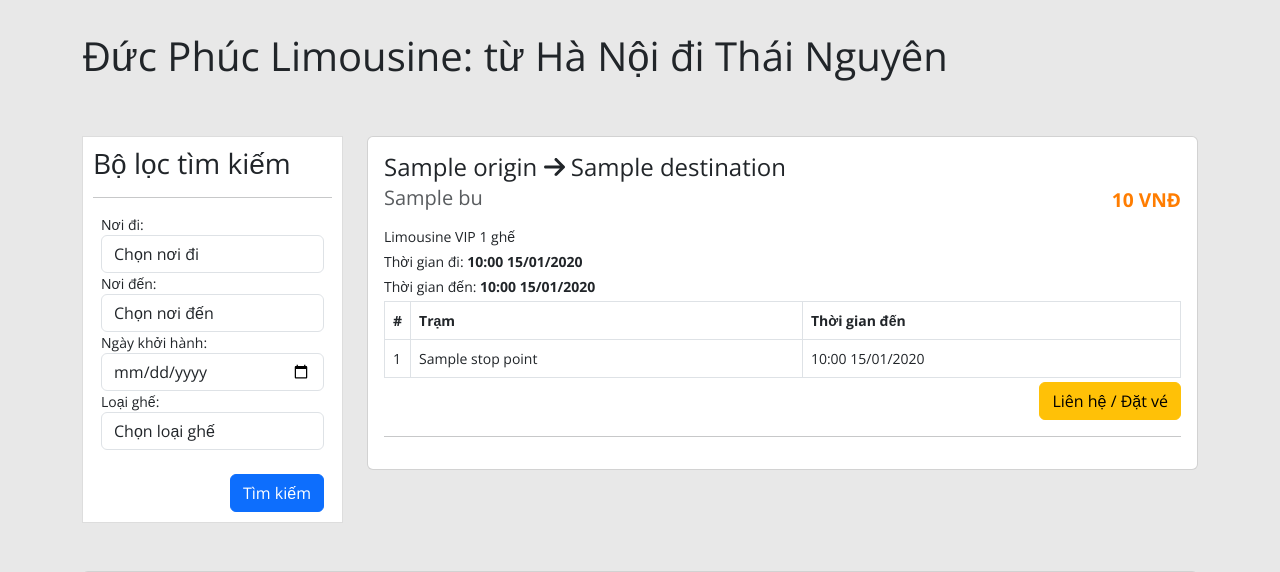
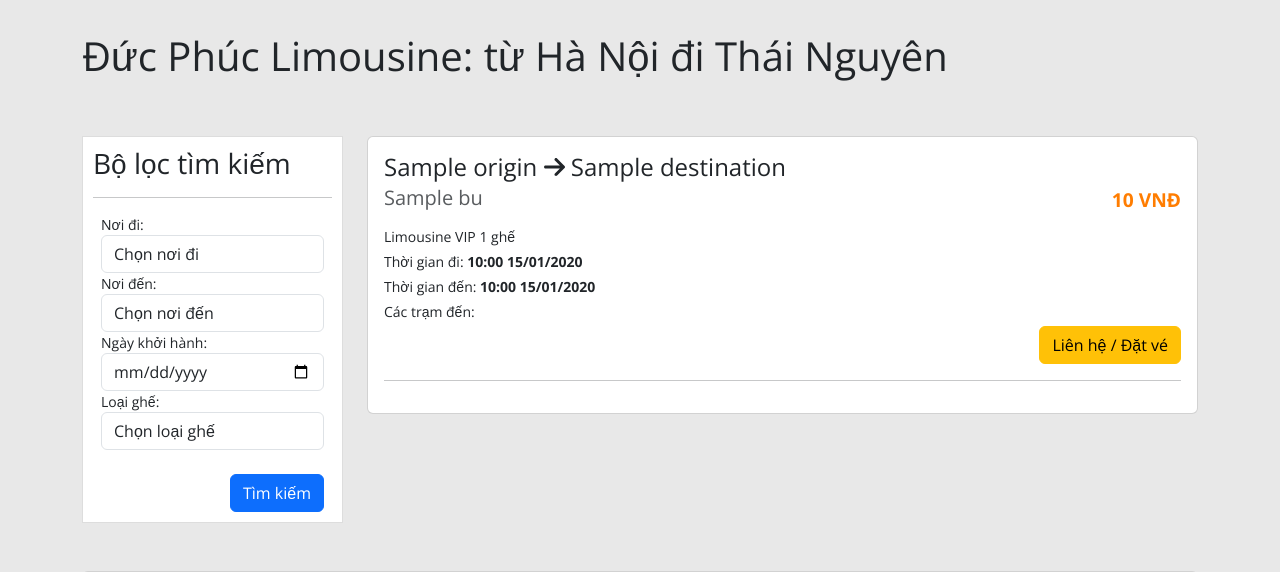
Before and after one commit to viettrungIT3/BusBooking, a CodeIgniter 4 app: template src/app/Views/frontend/schedules/index.php in a window 1280 px wide. Shown: the part 465-1037 px from the top of the page. Run offline with PHP 8.4 and a stand-in for CodeIgniter, Linux system fonts and the light colour scheme; the template is opened without the code that fills it: most values are stand-ins (such as "Sample title", 1, 10 or a date in 2020); some libraries are stand-ins or nearby versions.

Commit message:
feat(fe-schedules): :sparkles: update ui schedule detail

```diff
--- a/src/app/Views/frontend/schedules/widgets/schedule-detail.php
+++ b/src/app/Views/frontend/schedules/widgets/schedule-detail.php
@@ -81,8 +81,41 @@
                 </div>
             </div>
 
+            <div class="alert alert-light border mb-3">
+                <h6><b>Các điểm dừng:</b></h6>
+
+                <table class="table table-bordered mb-1">
+                    <thead>
+                        <tr>
+                            <th style="width: 10px">#</th>
+                            <th>Trạm</th>
+                            <th>Thời gian đến</th>
+                        </tr>
+                    </thead>
+                    <tbody>
+
+                        <?php $i = 1;
+                        foreach ($schedule->stop_points as $row) {
+                            $row = (object) $row;
+                            ?>
+                            <tr>
+                                <td>
+                                    <?= $i++; ?>
+                                </td>
+                                <td>
+                                    <?= $row->name; ?>
+                                </td>
+                                <td>
+                                    <?= date('H:i d/m/Y', strtotime($row->arrival_time)); ?>
+                                </td>
+                            </tr>
+                            <?php
+                        } ?>
+                    </tbody>
+                </table>
+            </div>
             <div class="alert alert-info mb-3">
-                <h4>Chính sách vé: </h4>
+                <h6><b>Chính sách vé: </b></h6>
                 <ul type="circle">
                     <li> - Đón trả tận nơi Phú Bình phụ thu 40.000đ </li>
                 </ul>
@@ -99,7 +132,7 @@
             if ($currentTime > $thresholdTime):
                 ?>
                 <div class="alert alert-danger mb-3" role="alert">
-                    <h5 class="alert-heading">Liên hệ!</h5>
+                    <h6 class="alert-heading">Liên hệ!</h6>
                     <p>
                         Chuyến xe đã gần hết vé/hết giờ đặt<br>Quý khách vui lòng liên hệ tổng đài để đặt vé.
                     </p>
@@ -125,7 +158,7 @@
             <?php else: ?>
 
                 <div class="alert alert-warning" role="alert">
-                    <h5 class="alert-heading">Đặt vé</h5>
+                    <h6 class="alert-heading"><b>Đặt vé</b></h6>
 
                     <div class="d-flex justify-content-between align-items-center">
                         <h6>Số vé: </h6>
--- a/src/app/Views/frontend/schedules/widgets/schedule.php
+++ b/src/app/Views/frontend/schedules/widgets/schedule.php
@@ -40,35 +40,16 @@
                     <?= date('H:i d/m/Y', strtotime($schedule->arrival_time)); ?>
                 </b>
             </div>
-            <table class="table table-bordered table-hover mb-1">
-                <thead>
-                    <tr>
-                        <th style="width: 10px">#</th>
-                        <th>Trạm</th>
-                        <th>Thời gian đến</th>
-                    </tr>
-                </thead>
-                <tbody>
-
-                    <?php $i = 1;
-                    foreach ($schedule->stop_points as $row) {
-                        $row = (object) $row;
-                        ?>
-                        <tr>
-                            <td>
-                                <?= $i++; ?>
-                            </td>
-                            <td>
-                                <?= $row->name; ?>
-                            </td>
-                            <td>
-                                <?= date('H:i d/m/Y', strtotime($row->arrival_time)); ?>
-                            </td>
-                        </tr>
-                        <?php
-                    } ?>
-                </tbody>
-            </table>
+            <div class="mb-1">
+                Các trạm đến:
+                <b>
+                    <?php
+                    $stop_names = array_column($schedule->stop_points, 'name');
+                    $stop_names_string = implode(' <i class="fa-solid fa-arrow-right"></i> ', $stop_names);
+                    echo $stop_names_string;
+                    ?>
+                </b>
+            </div>
             <div class="d-flex justify-content-end">
                 <button type="button" class="btn btn-warning" id="<?= "collapseBookTicket-" . $p_id ?>-btn"
                     data-toggle="collapse" data-target="#toggle-example">
```
